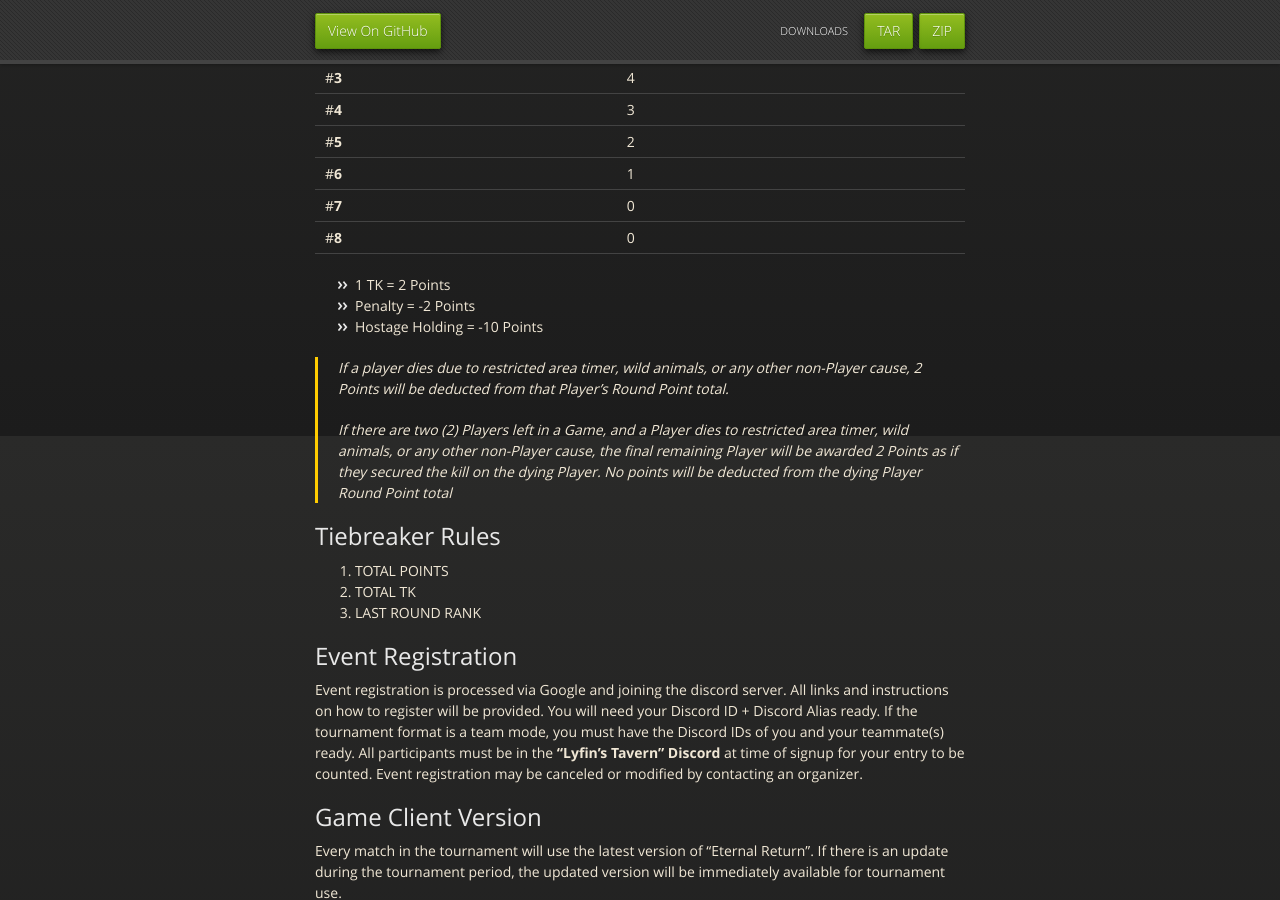
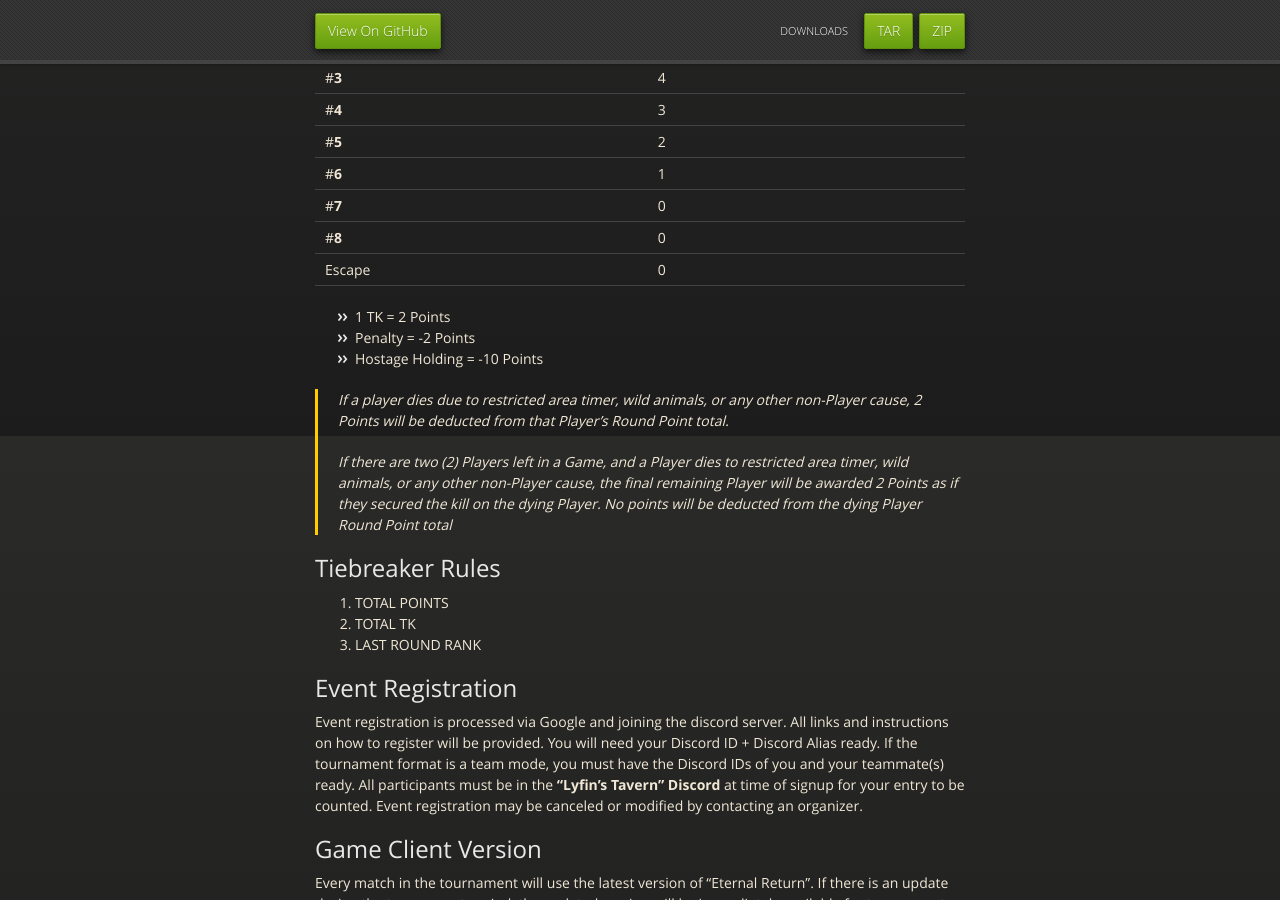
Before and after one commit to kanziebub/SurvivalProtocol, a Jekyll site: the page built from rulebook.md, in a window 1280 px wide and 900 px high, scrolled down 464 px. Built offline with Jekyll 4.4.1, drawn with Linux system fonts in a browser that asks for light colours.

Commit message:
rulebook

```diff
--- a/rulebook.md
+++ b/rulebook.md
@@ -20,6 +20,7 @@ This is the general rules regarding the Eternal Return 1.0 Squad Tournament.
 | #**6** |   1   |
 | #**7** |   0   |
 | #**8** |   0   |
+| Escape |   0   |
 
 *   1 TK = 2 Points
 *   Penalty = -2 Points
```
